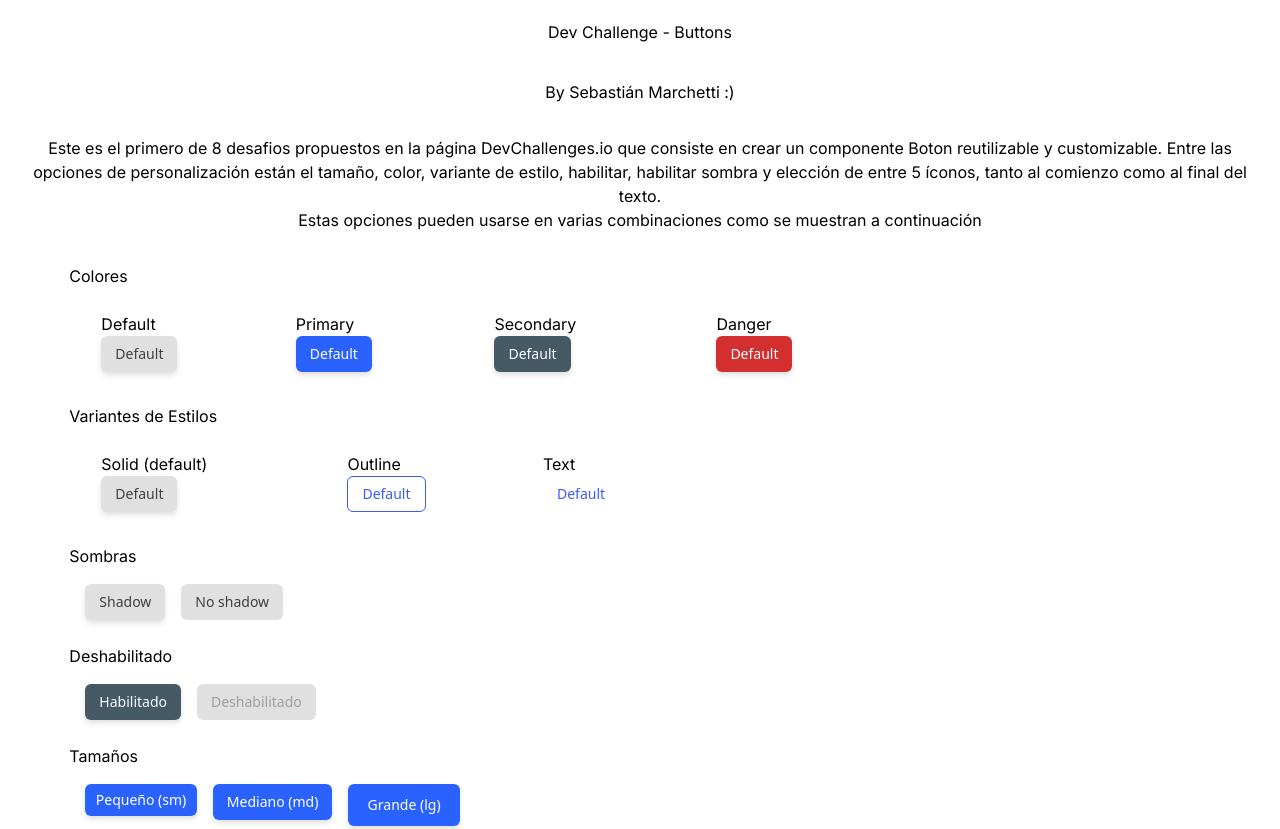
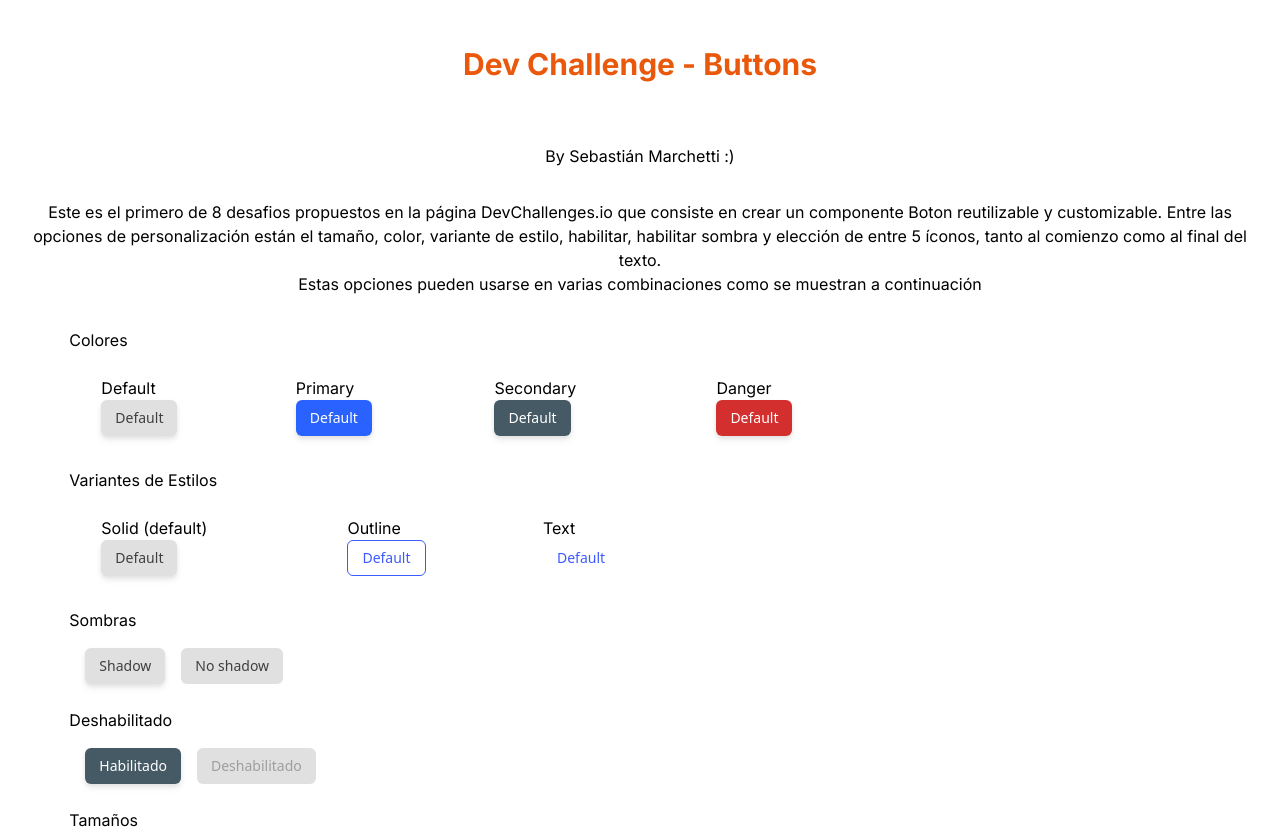
Before and after one commit to SebasUNLu/DevChallenge-Button, a Next.js app: page / in a window 1280 px wide. Shown: the top 829 px of the page. Built offline with nearby package versions, Linux system fonts and the light colour scheme.

Commit message:
Estilos al header

```diff
--- a/app/components/Header/Header.jsx
+++ b/app/components/Header/Header.jsx
@@ -4,8 +4,8 @@ import React from 'react';
 const Header = () => {
   return (
     <>
-      <div className='h-16 w-full flex items-center justify-center'>
-        <h1>Dev Challenge - Buttons</h1>
+      <div className='h-32 w-full flex items-center justify-center'>
+        <h1 className='text-orange-600 text-3xl font-bold'>Dev Challenge - Buttons</h1>
       </div>
       <div className='flex items-center justify-center p-4'>
         <h2>By Sebastián Marchetti :)</h2>
```
